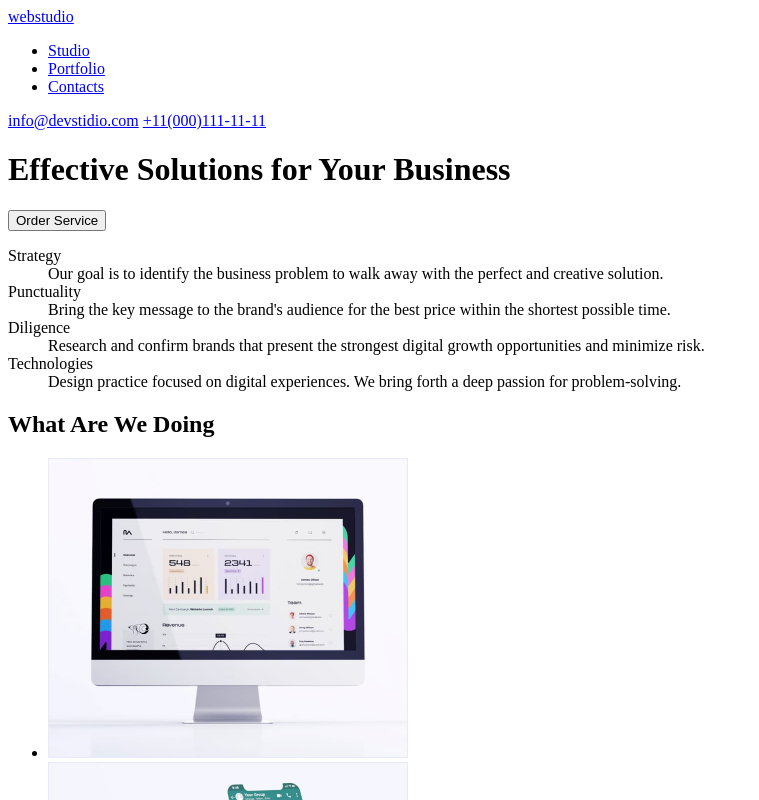
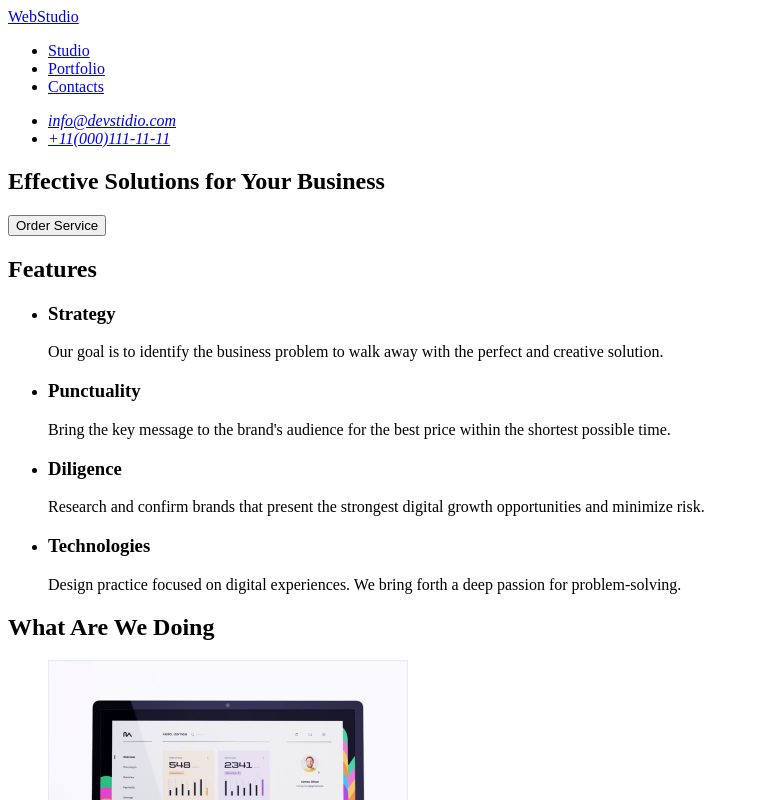
Before and after one commit to Katrinnk/goit-markup-hw-01, a plain HTML site: page index.html in a window 1280 px wide. Shown: the top 800 px of the page, without its empty margins (0-759 px from the left). Drawn offline with Linux system fonts and the light colour scheme.

Commit message:
Update index.html

```diff
--- a/index.html
+++ b/index.html
@@ -8,7 +8,7 @@
 </head>
 <body>
     <header>
-        <a href="#logo">webstudio</a>
+        <a href="/index.html">WebStudio</a>
         <nav>
             <ul>
                 <li>
@@ -23,30 +23,45 @@
                 </li>
             </ul>
         </nav>
+        <address>
+            <ul>
+                <li>
                     <a href="mailto:info@devstudio.com">info@devstidio.com</a>
+                </li>
+                <li>
                     <a href="tel:+110001111111">+11(000)111-11-11</a>
+
+                </li>
+            </ul>
+        </address>
     </header>
     <main>
+        <section>
             <h1>Effective Solutions for Your Business</h1>
             <button type="button">Order Service</button>
-        <dl>
-            <dt>Strategy</dt>
-            <dd>
-                Our goal is to identify the business problem to walk away with the perfect and creative solution.
-            </dd>
-            <dt>Punctuality</dt>
-            <dd>
-                Bring the key message to the brand's audience for the best price within the shortest possible time.
-            </dd>
-            <dt>Diligence</dt>
-            <dd>
-                Research and confirm brands that present the strongest digital growth opportunities and minimize risk.
-            </dd>
-            <dt>Technologies</dt>
-            <dd>
-                Design practice focused on digital experiences. We bring forth a deep passion for problem-solving.
-            </dd>
-        </dl>
+        </section>
+        <section>
+            <h2>Features</h2>
+            <ul>
+                <li>
+                    <h3>Strategy</h3>
+                    <p>Our goal is to identify the business problem to walk away with the perfect and creative solution.</p>
+                </li>
+                <li>
+                    <h3>Punctuality</h3>
+                    <p>Bring the key message to the brand's audience for the best price within the shortest possible time.</p>
+                </li>
+                <li>
+                    <h3>Diligence</h3>
+                    <p>Research and confirm brands that present the strongest digital growth opportunities and minimize risk.</p>
+                </li>
+                <li>
+                    <h3>Technologies</h3>
+                    <p>Design practice focused on digital experiences. We bring forth a deep passion for problem-solving.</p>
+                </li>
+            </ul>
+        </section>
+       <section>
             <h2>What Are We Doing</h2>
             <ul>
                 <li>
@@ -59,37 +74,39 @@
                     <img src="images/image3.jpg" alt="site application" width="360px" height="300px">
                 </li>
             </ul>
+       </section>
+        <section>
             <h2>Our Team</h2>
             <ul>
                 <li>
-                <figure>
                     <img src="images/team1.jpg" alt="team representative Mark" width="264px" height="260px">
-                    <figcaption>Mark Guerrero Product Designer</figcaption>
-                </figure>
+                    <h3>Mark Guerrero</h3>
+                    <p>Product Designer</p>
+
                 </li>
                 <li>
-                <figure>
                    <img src="images/team2.jpg" alt="team representative Tom" width="264px" height="260px">
-                    <figcaption>Tom Ford Frontend Developer</figcaption>
-                </figure>
+                    <h3>Tom Ford</h3>
+                    <p>Frontend Developer</p>
+
                 </li>
                 <li>
-                <figure>
                     <img src="images/team3.jpg" alt="team representative Camila" width="264px" height="260px">
-                    <figcaption>Camila Garcia Marketing</figcaption>
-                </figure>
+                    <h3>Camila Garcia</h3>
+                    <p>Marketing</p>
                 </li>
                 <li>
-                <figure>
                     <img src="images/team4.jpg" alt="team representative Daniel" width="264px" height="260px">
-                    <figcaption>Daniel Wilson UI Designer</figcaption>
-                </figure>
+                    <h3>Daniel Wilson</h3>
+                    <p>UI Designer</p>
 
                 </li>
             </ul>
+        </section>
+
     </main>
     <footer>
-        <a href="#logo">webstudio</a>
+        <a href="/index.html">WebStudio</a>
         <p>Increase the flow of customers and sales for your business with digital marketing & growth solutions.</p>
     </footer>
 </body>
```
Lines whose indentation alone changed are shown as unchanged.
